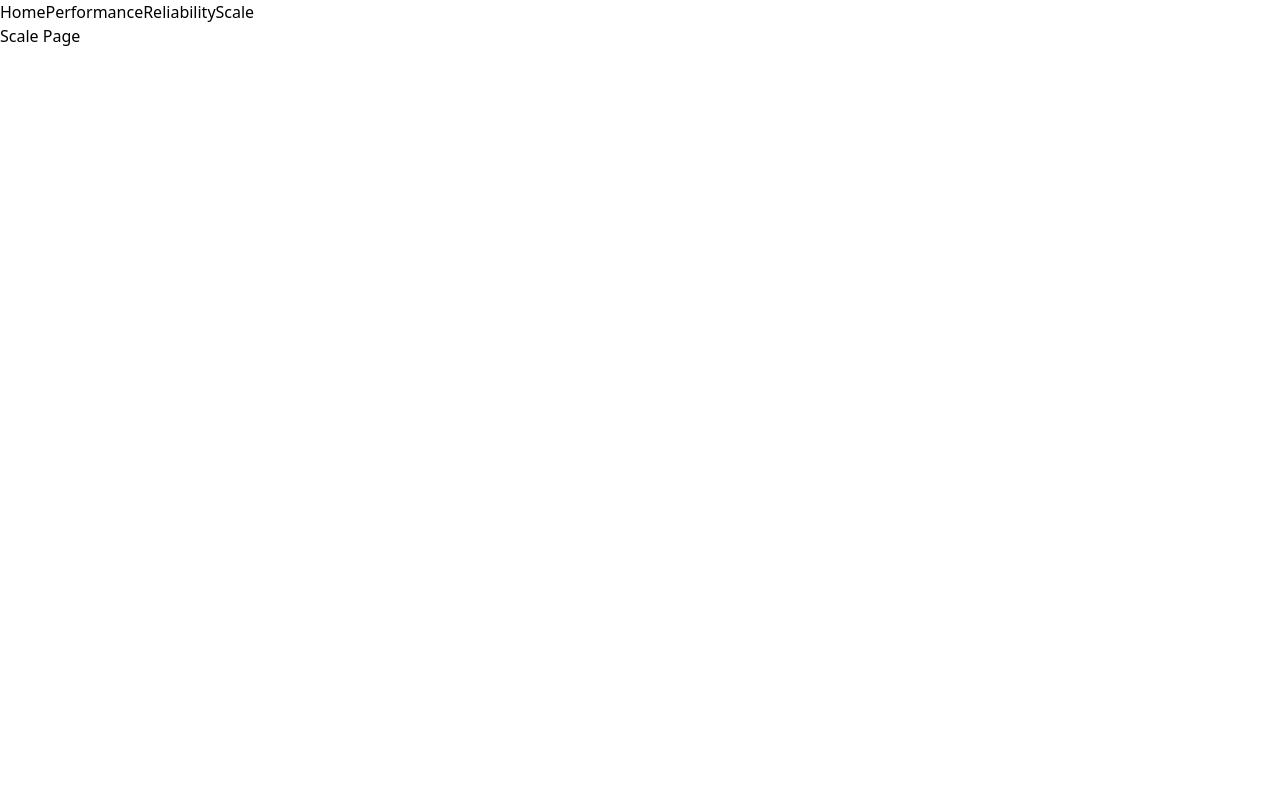
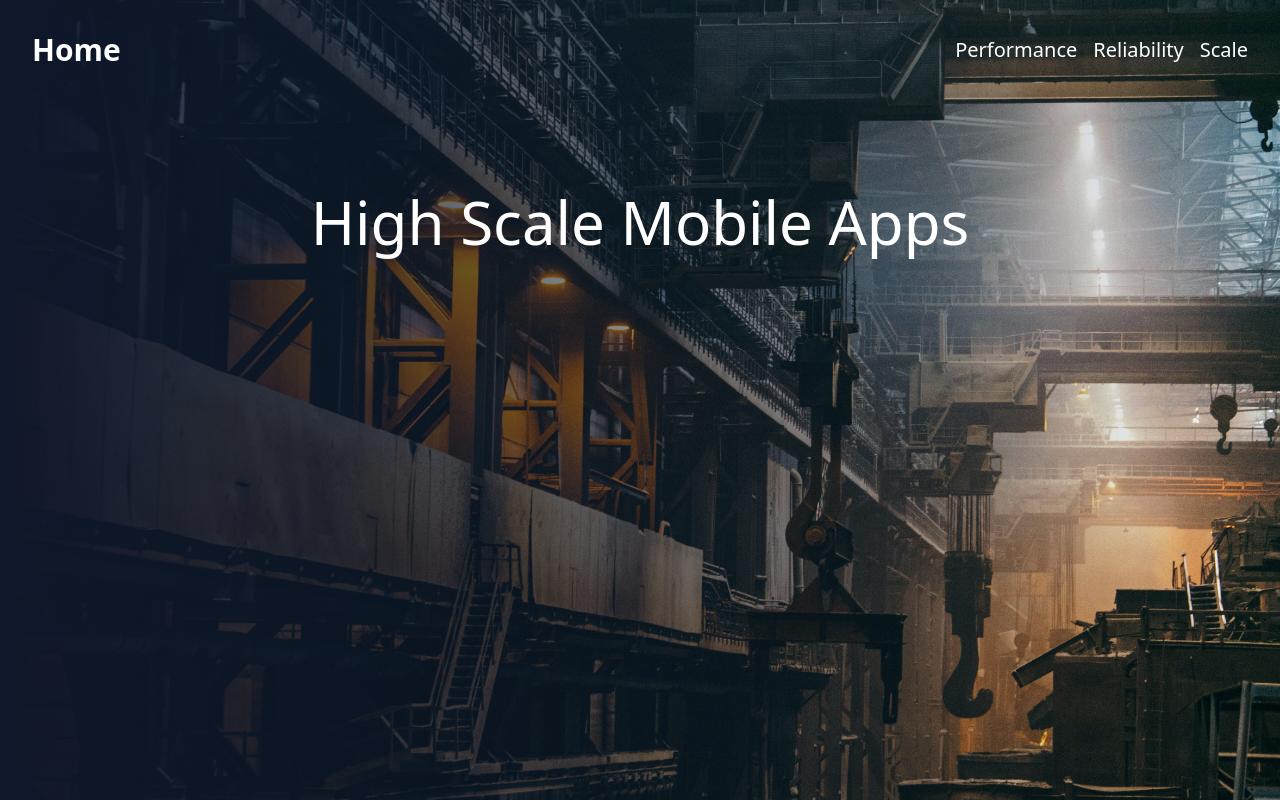
Before and after one commit to BrandonWingerAir/next-js-guide-demo, a Next.js app: page /scale in a window 1280 px wide. Built offline with nearby package versions, Linux system fonts and the light colour scheme.

Commit message:
hero component in pages and header styling

```diff
--- a/src/app/performance/page.tsx
+++ b/src/app/performance/page.tsx
@@ -1,3 +1,12 @@
+import performanceImage from '/public/images/performance.jpg';
+import Hero from '@/components/hero';
+
 export default function PerformancePage() {
-    return <div>Performance Page</div>
+    return (
+        <Hero
+            imgData={performanceImage}
+            imgAlt="machine welding"
+            title="High Performance Applications"
+        />
+    )
 }
--- a/src/app/reliability/page.tsx
+++ b/src/app/reliability/page.tsx
@@ -1,3 +1,12 @@
+import reliabilityImage from '/public/images/reliability.jpg';
+import Hero from '@/components/hero';
+
 export default function ReliabilityPage() {
-    return <div>Reliability Page</div>
+    return (
+        <Hero
+            imgData={reliabilityImage}
+            imgAlt="man welding"
+            title="High Reliability Web Hosting"
+        />
+    )
 }
--- a/src/app/scale/page.tsx
+++ b/src/app/scale/page.tsx
@@ -1,3 +1,12 @@
+import scaleImage from '/public/images/scale.jpg';
+import Hero from '@/components/hero';
+
 export default function ScalePage() {
-    return <div>Scale Page</div>
+    return (
+        <Hero
+            imgData={scaleImage}
+            imgAlt="metal factory"
+            title="High Scale Mobile Apps"
+        />
+    )
 }
--- a/src/components/header.tsx
+++ b/src/components/header.tsx
@@ -2,11 +2,18 @@ import Link from 'next/link';
 
 export default function Header() {
     return (
-        <div>
-            <Link href="/">Home</Link>
-            <Link href="/performance">Performance</Link>
-            <Link href="/reliability">Reliability</Link>
-            <Link href="/scale">Scale</Link>
+        <div className="w-full absolute text-white z-10">
+            <nav className="relative flex flex-wrap items-center justify-between max-auto p-8">
+                <Link href="/" className="font-bold text-3xl">
+                    Home
+                </Link>
+
+                <div className="space-x-4 text-xl">
+                    <Link href="/performance">Performance</Link>
+                    <Link href="/reliability">Reliability</Link>
+                    <Link href="/scale">Scale</Link>
+                </div>
+            </nav>
         </div>
     )
 }
```
